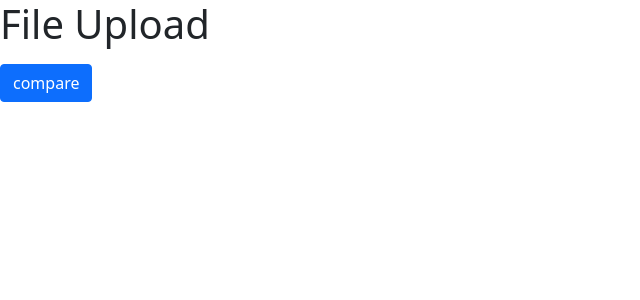
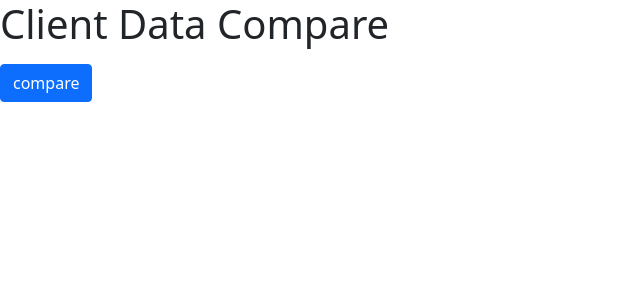
Before and after one commit to tactlabs/team-romba-mukiyam, a Flask app: template templates/index.html in a window 1280 px wide. Shown: the top 300 px of the page, without its empty margins (0-640 px from the left). Run offline with Flask 2, Linux system fonts and the light colour scheme; the template is opened without the code that fills it, so the values that code supplies are empty; some libraries are stand-ins or nearby versions.

Commit message:
title fixed

```diff
--- a/templates/index.html
+++ b/templates/index.html
@@ -13,7 +13,7 @@
     crossorigin="anonymous"></script>
   </head>
   <body>
-    <h1>File Upload</h1>
+    <h1>Client Data Compare</h1>
     <form action="{{ url_for('upload_files') }}" class="dropzone">
     </form>
     <script src="https://cdnjs.cloudflare.com/ajax/libs/dropzone/5.7.1/min/dropzone.min.js"></script>
```
Also changed, not shown: 1 other file.
